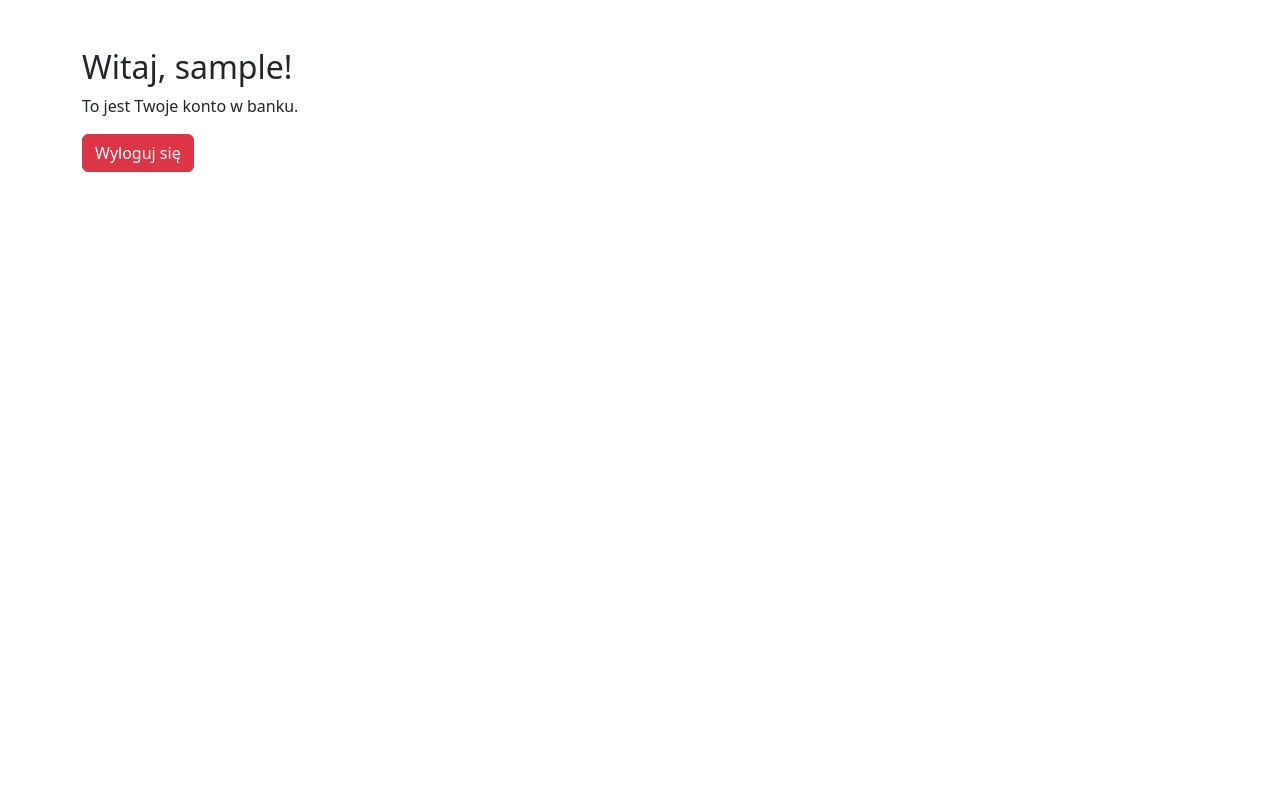
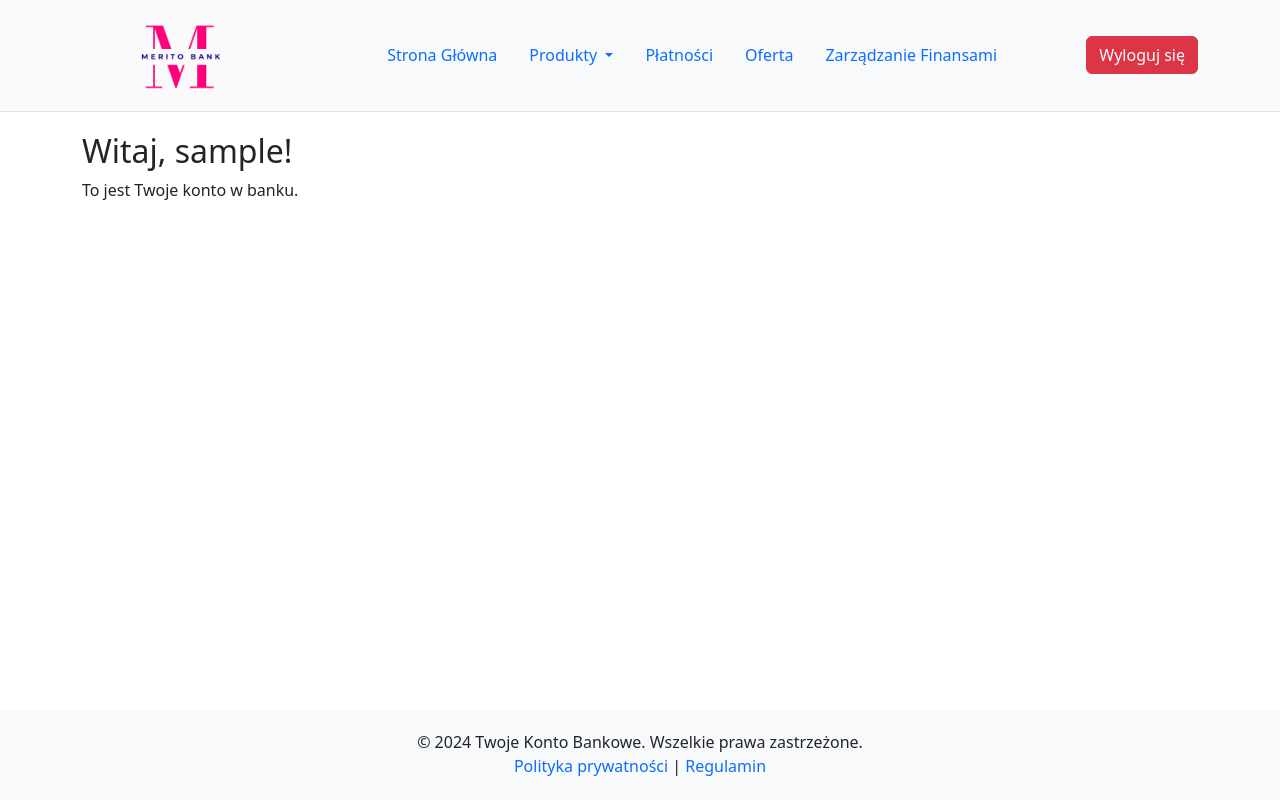
Before and after one commit to aleksandra-wilk/bank-account-simulator, a Flask app: page /home in a window 1280 px wide. Run offline with Flask 3, Linux system fonts and the light colour scheme; the visitor is signed in with stand-in values (Sample User, id 1).

Commit message:
logo and menu bar, bootstrap for frontend

```diff
--- a/main.py
+++ b/main.py
@@ -33,6 +33,39 @@ def home():
 
     return render_template('home.html', username=session['username'])
 
+
+@app.route('/products')
+def products():
+    return "Produkty"
+
+@app.route('/accounts')
+def accounts():
+    return "Konta"
+
+@app.route('/cards')
+def cards():
+    return "Karty"
+
+@app.route('/loans')
+def loans():
+    return "Pożyczki"
+
+
+@app.route('/payments')
+def payments():
+    return "Płatności"
+
+
+@app.route('/offers')
+def offers():
+    return "Oferty"
+
+
+@app.route('/financial_management')
+def financial_management():
+    return "Zarządzanie finansami"
+
+
 # Wylogowanie
 @app.route('/logout')
 def logout():
--- a/templates/home.html
+++ b/templates/home.html
@@ -4,13 +4,82 @@
     <meta charset="UTF-8">
     <meta name="viewport" content="width=device-width, initial-scale=1.0">
     <title>Strona główna</title>
-    <link rel="stylesheet" href="https://cdn.jsdelivr.net/npm/bootstrap@5.3.0-alpha3/dist/css/bootstrap.min.css">
+    <link href="https://cdn.jsdelivr.net/npm/bootstrap@5.3.3/dist/css/bootstrap.min.css" rel="stylesheet" integrity="sha384-QWTKZyjpPEjISv5WaRU9OFeRpok6YctnYmDr5pNlyT2bRjXh0JMhjY6hW+ALEwIH" crossorigin="anonymous">
+    <style>
+        /* Stopka przypięta do dołu */
+        footer {
+            clear: both;
+            position: absolute;
+            bottom: 0;
+            width: 100%;
+            height: 90px; /* Zmniejszenie wysokości stopki */
+            background-color: #f8f9fa;
+            text-align: center;
+            padding-top: 20px; /* Dodaje przestrzeń w stopce */
+        }
+
+        /* Przestrzeń na górze głównej treści */
+        .main-content {
+            margin-top: 20px;
+        }
+    </style>
 </head>
 <body>
-    <div class="container mt-5">
+    <!-- Pasek nawigacyjny -->
+    <nav class="navbar navbar-light bg-light border-bottom">
+        <div class="container d-flex justify-content-between align-items-center">
+            <!-- Logo -->
+            <a class="navbar-brand" href="#">
+                <img src="static/logo.png" alt="Logo" style="width: 200px; height: auto;">
+            </a>
+            <!-- Linki nawigacyjne -->
+            <ul class="nav">
+                <li class="nav-item">
+                    <a class="nav-link" href="{{ url_for('home') }}">Strona Główna</a>
+                </li>
+                <!-- Produkty z rozwijanym menu -->
+                <li class="nav-item dropdown">
+                    <a class="nav-link dropdown-toggle" href="#" id="productsDropdown" role="button" data-bs-toggle="dropdown" aria-expanded="false">
+                        Produkty
+                    </a>
+                    <ul class="dropdown-menu" aria-labelledby="productsDropdown">
+                        <li><a class="dropdown-item" href="{{ url_for('accounts') }}">Konta</a></li>
+                        <li><a class="dropdown-item" href="{{ url_for('cards') }}">Karty</a></li>
+                        <li><a class="dropdown-item" href="{{ url_for('loans') }}">Kredyty</a></li>
+                    </ul>
+                </li>
+                <li class="nav-item">
+                    <a class="nav-link" href="{{ url_for('payments') }}">Płatności</a>
+                </li>
+                <li class="nav-item">
+                    <a class="nav-link" href="{{ url_for('offers') }}">Oferta</a>
+                </li>
+                <li class="nav-item">
+                    <a class="nav-link" href="{{ url_for('financial_management') }}">Zarządzanie Finansami</a>
+                </li>
+            </ul>
+            <!-- Przycisk Wyloguj -->
+            <a href="{{ url_for('logout') }}" class="btn btn-danger">Wyloguj się</a>
+        </div>
+    </nav>
+
+
+    <!-- Główna zawartość -->
+    <div class="container main-content">
         <h2>Witaj, {{ username }}!</h2>
         <p>To jest Twoje konto w banku.</p>
-        <a href="{{ url_for('logout') }}" class="btn btn-danger">Wyloguj się</a>
     </div>
+
+    <!-- Stopka -->
+    <footer>
+        <div class="container">
+            <p class="mb-0">© 2024 Twoje Konto Bankowe. Wszelkie prawa zastrzeżone.</p>
+            <a href="#" class="text-decoration-none">Polityka prywatności</a> |
+            <a href="#" class="text-decoration-none">Regulamin</a>
+        </div>
+    </footer>
+
+    <!-- Bootstrap JS -->
+    <script src="https://cdn.jsdelivr.net/npm/bootstrap@5.3.3/dist/js/bootstrap.bundle.min.js" integrity="sha384-YvpcrYf0tY3lHB60NNkmXc5s9fDVZLESaAA55NDzOxhy9GkcIdslK1eN7N6jIeHz" crossorigin="anonymous"></script>
 </body>
 </html>
```
Also changed, not shown: static/logo.png (added).
